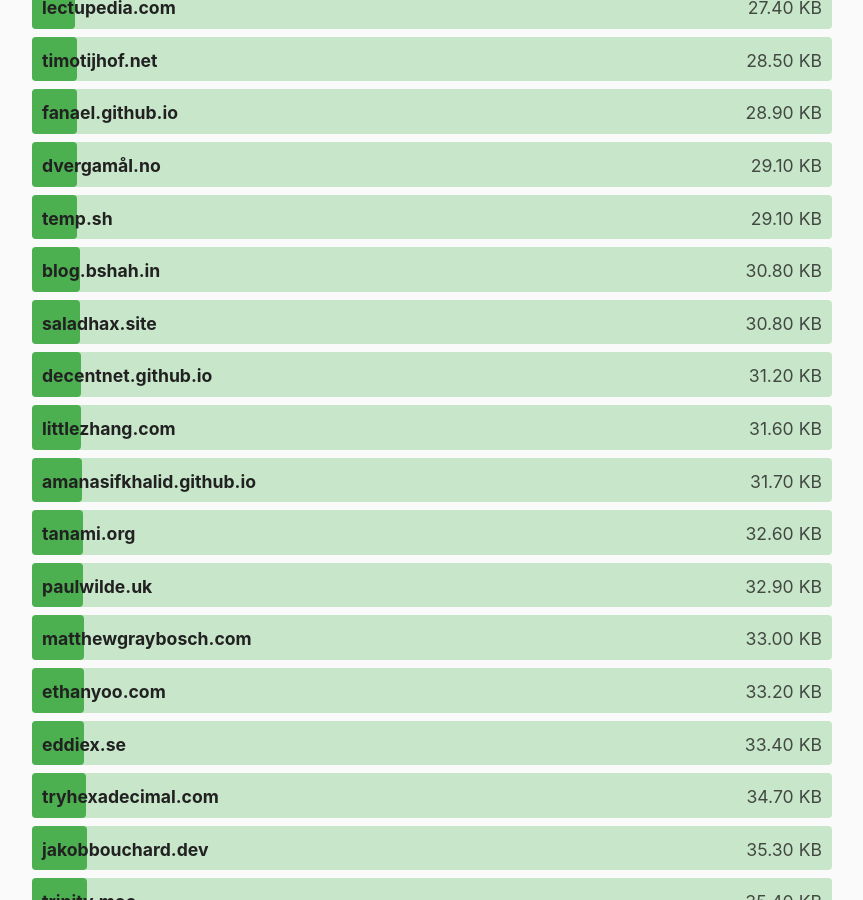
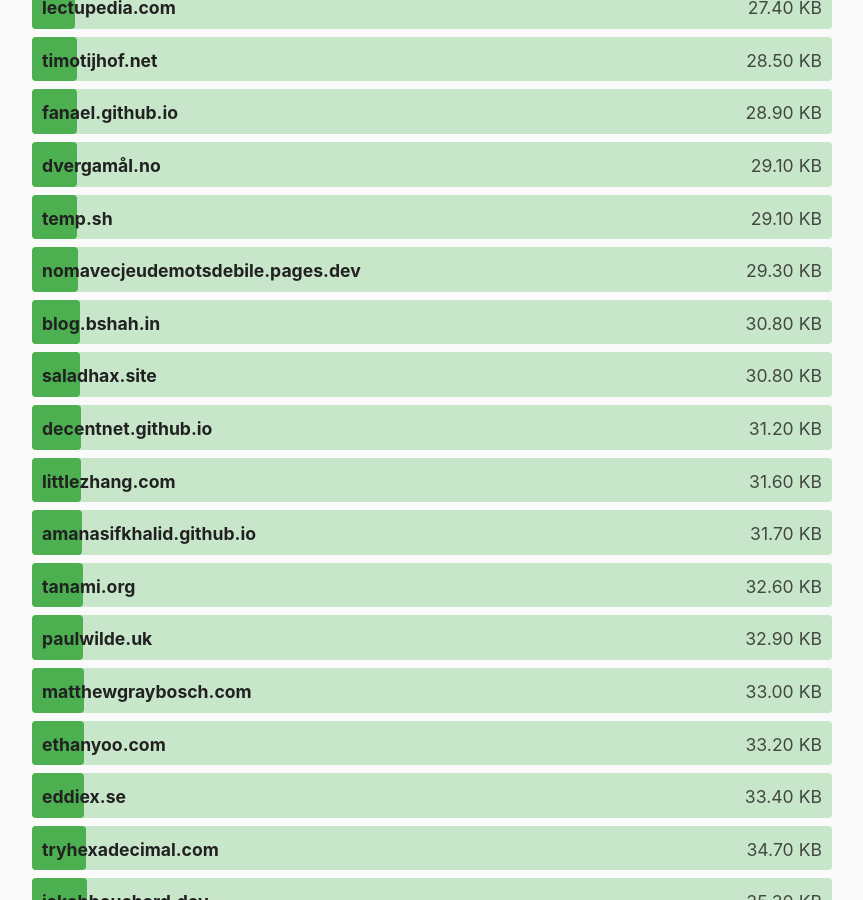
Before and after one commit to kevquirk/512kb.club, a Jekyll site: the page built from index.md, in a window 1280 px wide and 900 px high, scrolled down 6427 px. Shown: the whole window, without its empty margins (208-1071 px from the left). Built offline with Jekyll 4.4.1, drawn with Linux system fonts in a browser that asks for light colours.

Commit message:
add nomavecjeudemotsdebile

```diff
--- a/_data/sites.yml
+++ b/_data/sites.yml
@@ -1008,6 +1008,11 @@
   size: 8.2
   last_checked: 2021-10-19
 
+- domain: nomavecjeudemotsdebile.pages.dev
+  url: https://nomavecjeudemotsdebile.pages.dev/
+  size: 29.3
+  last_checked: 2021-10-31
+
 - domain: notionbackups.com
   url: https://notionbackups.com/
   size: 43.6
```
